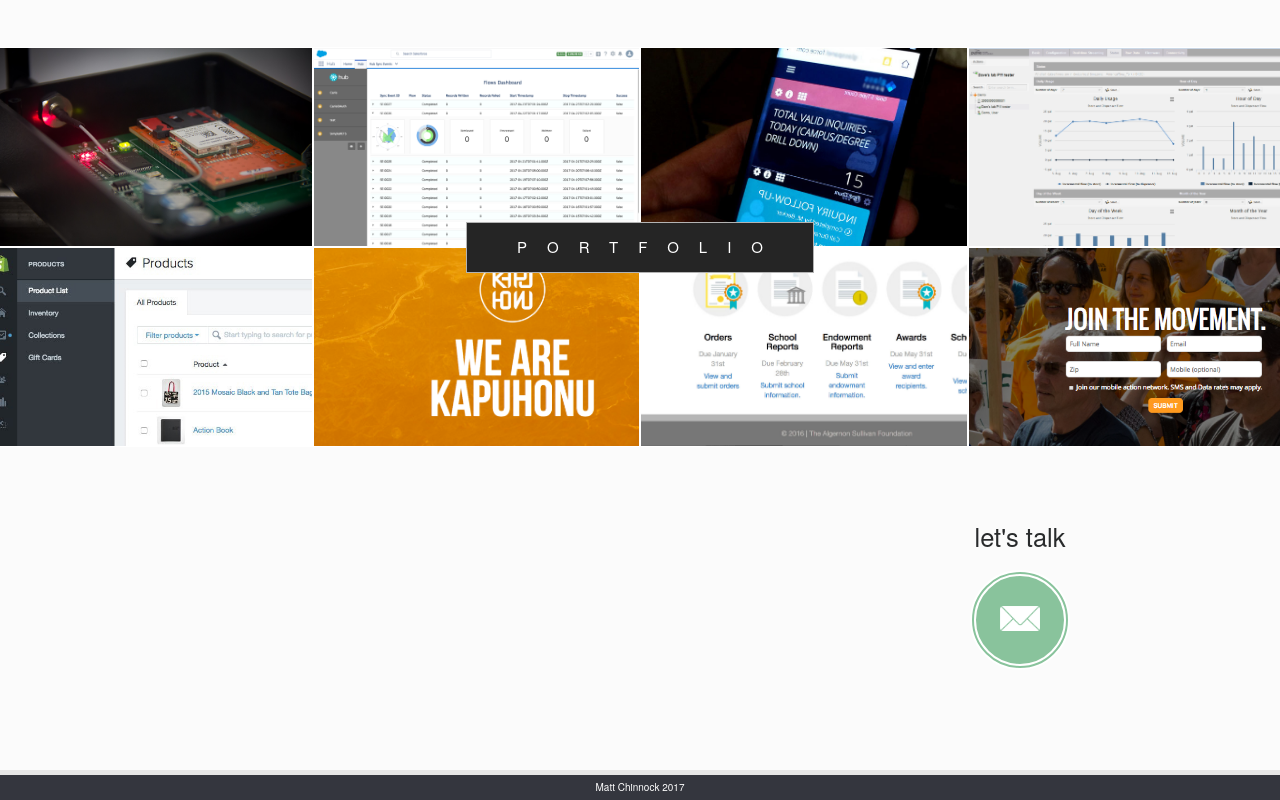
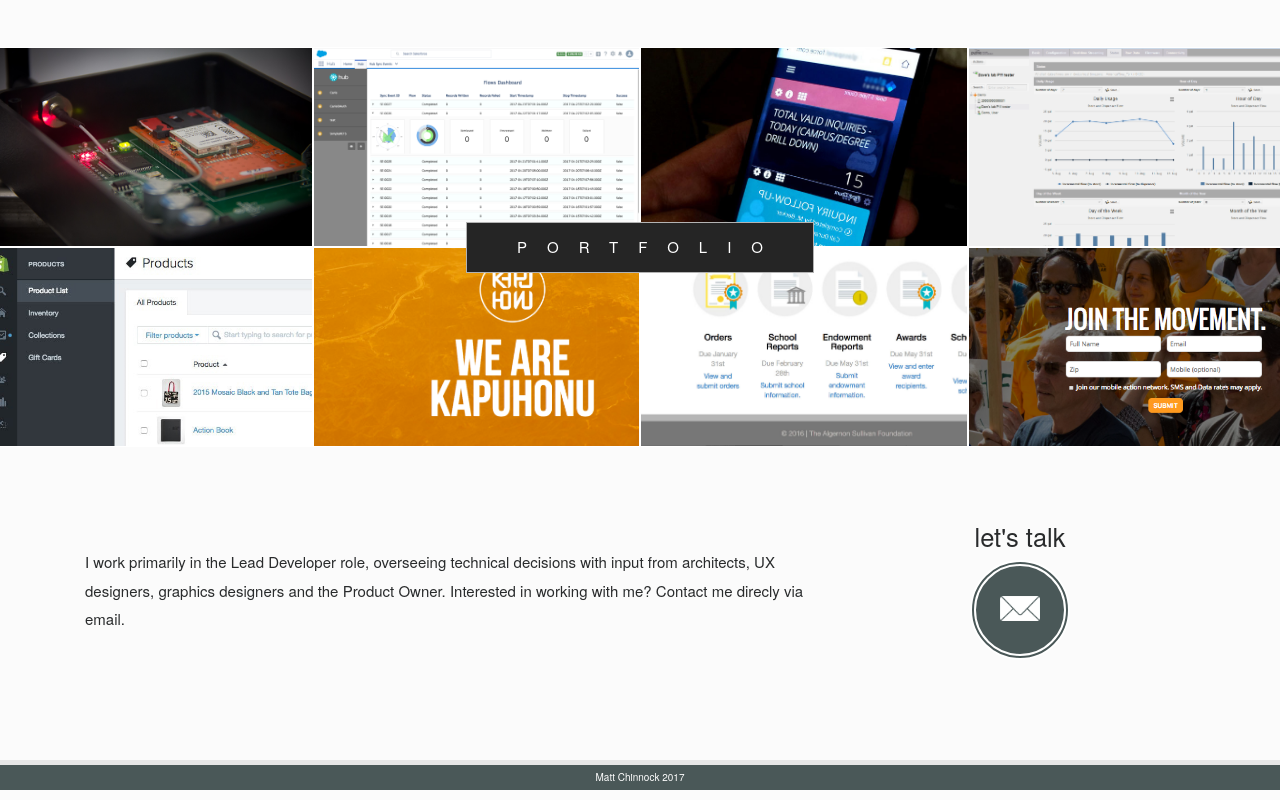
Before and after one commit to mattchinnock/mattchinnock.github.io, a plain HTML site: page index.html in a window 1280 px wide. Shown: the part 1316-2116 px from the top of the page. Drawn offline with nearby package versions, Linux system fonts and the light colour scheme; a script that the page names is missing.

Commit message:
final lower content

```diff
--- a/index.html
+++ b/index.html
@@ -148,14 +148,16 @@
 
 
   <div id="contact" class="container">
-    <div class="row">
+    <div class="row" style="display: flex;align-items: center;">
       <div class="col-md-8">
-        <p>
-
+        <p style="margin:0;">
+          I work primarily in the Lead Developer role, overseeing technical decisions with input from architects,
+          UX designers, graphics designers and the Product Owner. Interested in working with me? Contact me direcly
+          via email.
         </p>
       </div>
       <div class="col-md-4">
-        <h2 style="margin-bottom:20px;">let's talk</h2>
+        <h2 style="margin-bottom:10px;">let's talk</h2>
         <a href="mailto:hello@mattchinock.com"><i class="mail"><img src="images/mail-icon.png" style="height: 25px;"/></i></a>
       </div>
     </div>
--- a/style.css
+++ b/style.css
@@ -341,7 +341,7 @@ hr.contact-hr:after {
 #footer {
   height: 25px;
   width: 100%;
-  background-color: #34363e;
+  background-color: #4a5858;
 }
 
 .code-element {
@@ -424,7 +424,7 @@ hr.contact-hr:after {
 }
 
 i.mail {
-  background: #89c39c;
+  background: #4a5858;
   border-radius: 20px;
   font-size: 25px;
   text-align: center;
```
